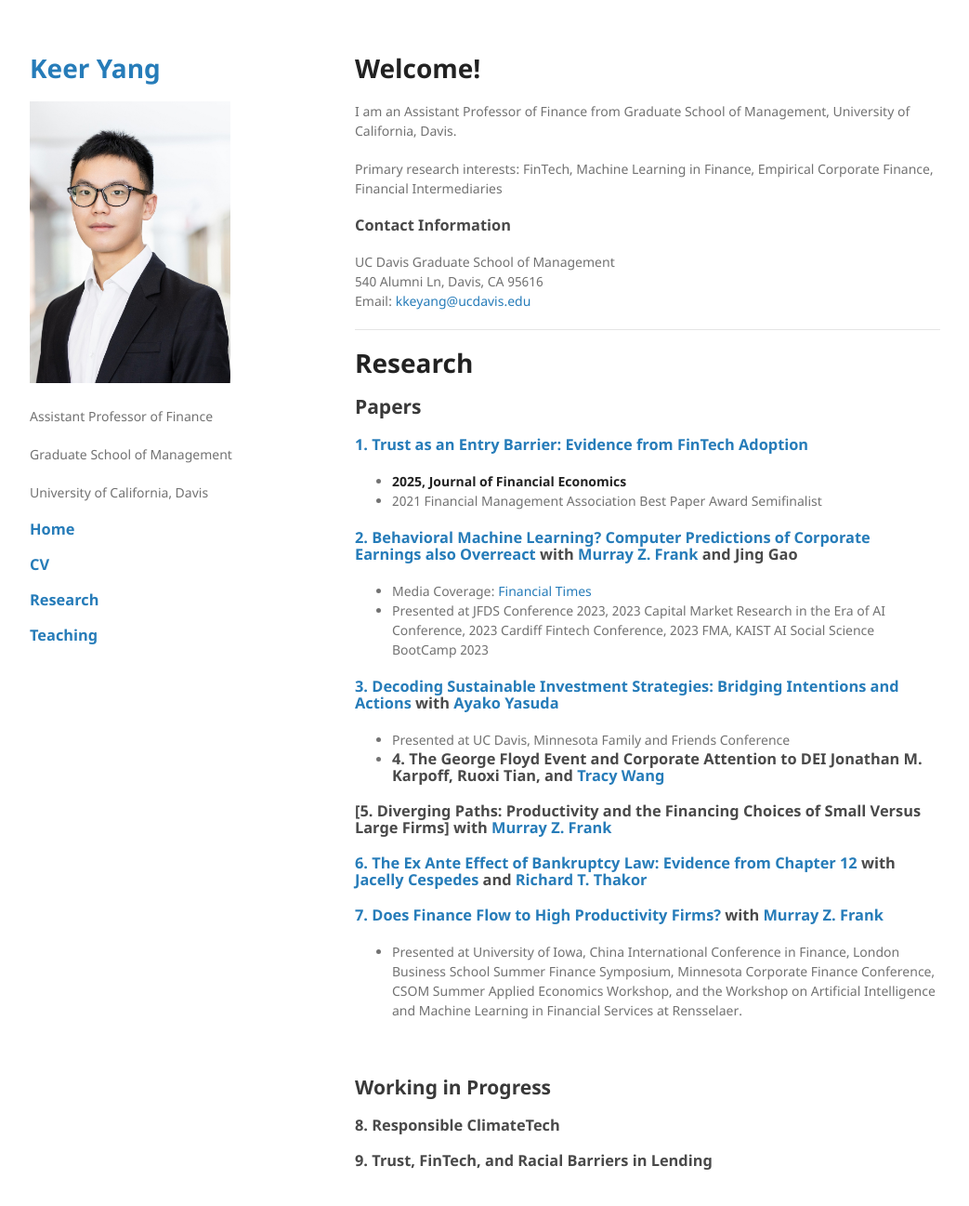
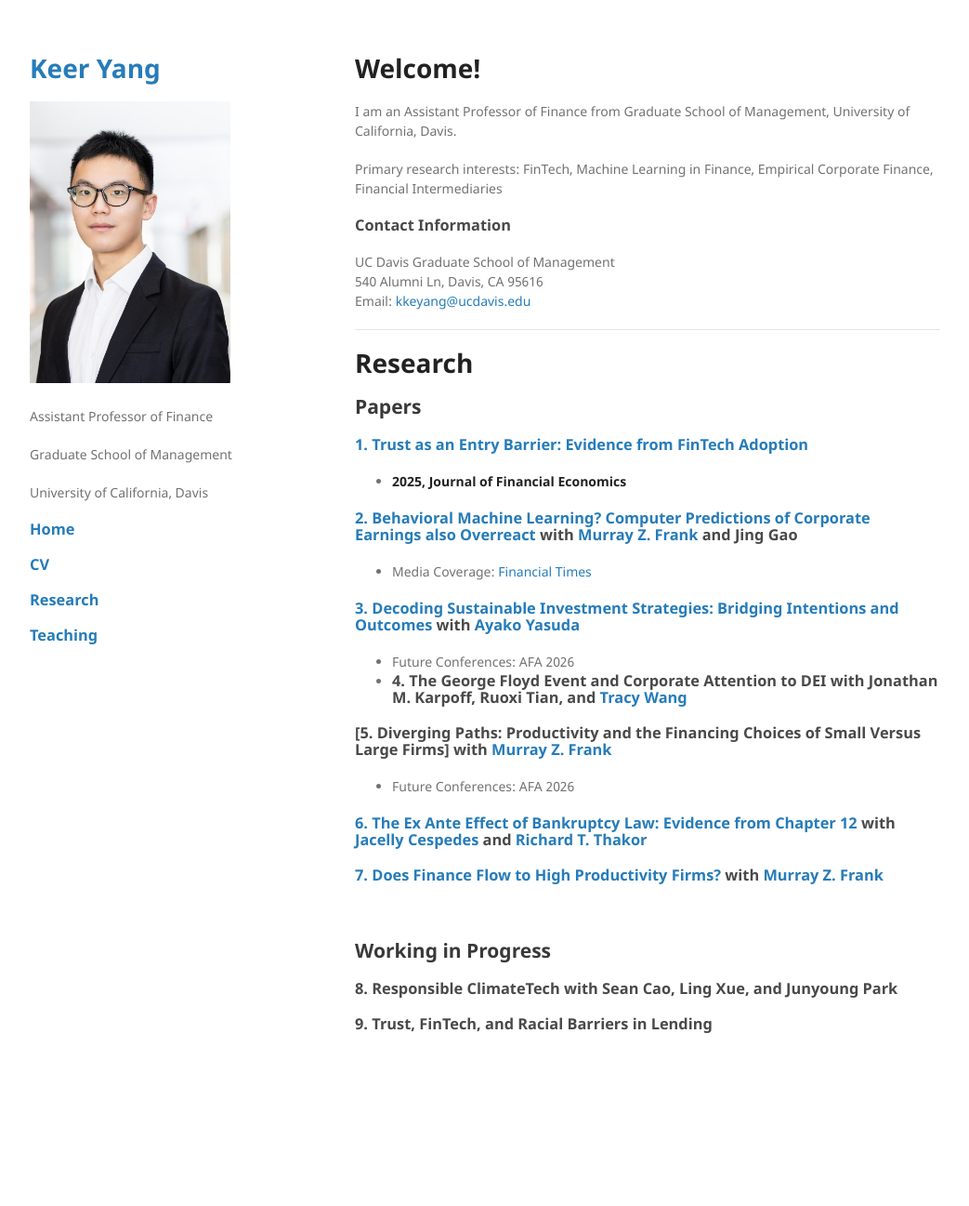
Before and after one commit to keeryang/keeryang.github.io, a Jekyll site: the page built from index.md, in a window 1280 px wide and 1368 px high. Shown: the top 1297 px of the window at 93% size, without its empty margins (118-1161 px from the left). Built offline with Jekyll 4.4.1, drawn with Linux system fonts in a browser that asks for light colours; the repository's description, which GitHub fills in, is left out; our own code applies the rules of GitHub Pages for plain Markdown files.

Commit message:
Update index.md

```diff
--- a/index.md
+++ b/index.md
@@ -24,28 +24,26 @@ Email: <kkeyang@ucdavis.edu>
 
 ### [1. Trust as an Entry Barrier: Evidence from FinTech Adoption](https://papers.ssrn.com/sol3/papers.cfm?abstract_id=3761468)
 *   **2025, Journal of Financial Economics**
-*   2021 Financial Management Association Best Paper Award Semifinalist
 
 ### [2. Behavioral Machine Learning? Computer Predictions of Corporate Earnings also Overreact](https://papers.ssrn.com/sol3/papers.cfm?abstract_id=4395903) with [Murray Z. Frank](https://mzfrank.github.io/myweb/) and Jing Gao
 *   Media Coverage: [Financial Times](https://www.ft.com/content/fc193b67-7469-4de8-a129-edfcdf4143e0)
-*   Presented at JFDS Conference 2023, 2023 Capital Market Research in the Era of AI Conference, 2023 Cardiff Fintech Conference, 2023 FMA, KAIST AI Social Science BootCamp 2023
 
-### [3. Decoding Sustainable Investment Strategies: Bridging Intentions and Actions](https://papers.ssrn.com/sol3/papers.cfm?abstract_id=4637264) with [Ayako Yasuda](http://www.ayakoyasuda.com/)
-*   Presented at UC Davis, Minnesota Family and Friends Conference
+### [3. Decoding Sustainable Investment Strategies: Bridging Intentions and Outcomes](https://papers.ssrn.com/sol3/papers.cfm?abstract_id=4637264) with [Ayako Yasuda](http://www.ayakoyasuda.com/)
+*   Future Conferences: AFA 2026
 *
-### 4. The George Floyd Event and Corporate Attention to DEI Jonathan M. Karpoff,  Ruoxi Tian, and [Tracy Wang](https://tracyyuewang.wordpress.com/)
+### 4. The George Floyd Event and Corporate Attention to DEI with Jonathan M. Karpoff,  Ruoxi Tian, and [Tracy Wang](https://tracyyuewang.wordpress.com/)
 
 ### [5. Diverging Paths: Productivity and the Financing Choices of Small Versus Large Firms] with [Murray Z. Frank](https://mzfrank.github.io/myweb/)
+*   Future Conferences: AFA 2026
 
 ### [6. The Ex Ante Effect of Bankruptcy Law: Evidence from Chapter 12](https://papers.ssrn.com/sol3/papers.cfm?abstract_id=4236600) with [Jacelly Cespedes](https://sites.google.com/site/jacellycespedes/) and [Richard T. Thakor](https://sites.google.com/site/richardthakor/)
 
 ### [7. Does Finance Flow to High Productivity Firms?](https://papers.ssrn.com/sol3/papers.cfm?abstract_id=3295140) with [Murray Z. Frank](https://mzfrank.github.io/myweb/)
-*   Presented at University of Iowa, China International Conference in Finance, London Business School Summer Finance Symposium, Minnesota Corporate Finance Conference, CSOM Summer Applied Economics Workshop, and the Workshop on Artificial Intelligence and Machine Learning in Financial Services at Rensselaer.
 
 <br />
 
 ## Working in Progress
-### 8. Responsible ClimateTech
+### 8. Responsible ClimateTech with Sean Cao, Ling Xue, and Junyoung Park
 
 ### 9. Trust, FinTech, and Racial Barriers in Lending
 
```
